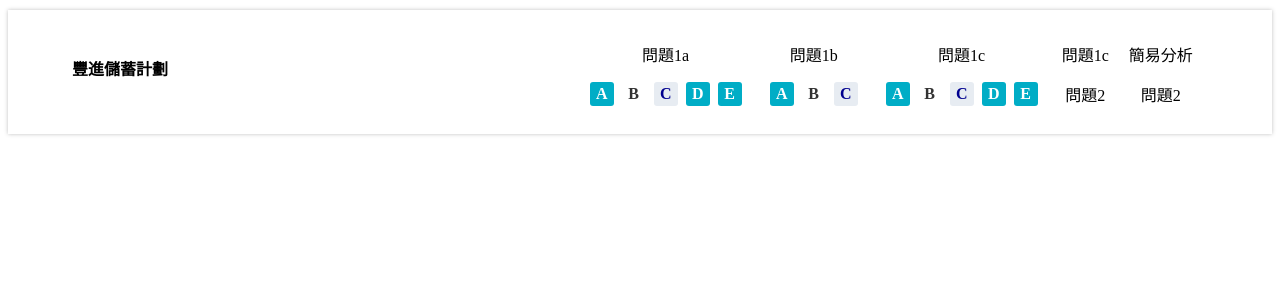
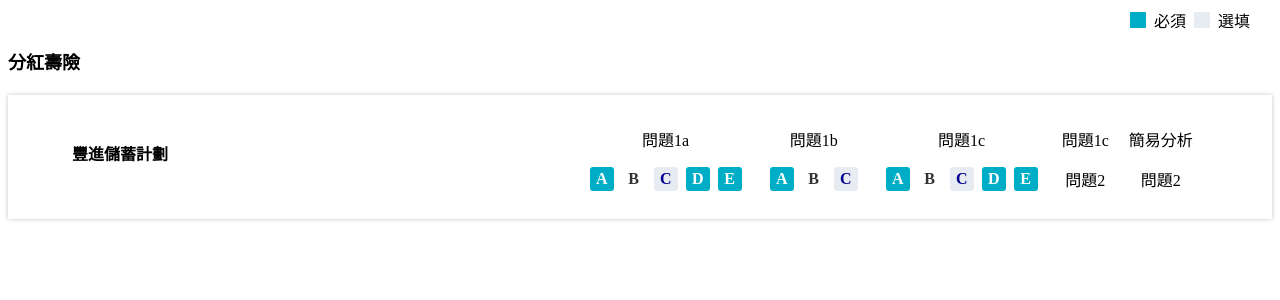
Before and after one commit to cyrilokidi/MindForce-Task, a React (Create React App) app: page / in a window 1280 px wide. Shown: the top 300 px of the page. Built offline with nearby package versions, Linux system fonts and the light colour scheme.

Commit message:
Create product mapping legend

```diff
--- a/src/App.js
+++ b/src/App.js
@@ -2,7 +2,23 @@ import "./styles.css";
 
 export default function App() {
   return (
-    <div className="container">
+    <div className="product-mapping-result-container">
+      <div className="product-mapping-result-legend">
+        <div className="legend-item">
+          <div className="legend-status active-legend-status" />
+          <p>必須</p>
+        </div>
+        <div className="legend-item">
+          <div className="legend-status inactive-legend-status" />
+          <p>選填</p>
+        </div>
+      </div>
+
+      <div className="product-mapping-result-title">
+        <p>分紅壽險</p>
+      </div>
+
+      <div className="product-result-container">
         <div className="product-name-container">
           <p>豐進儲蓄計劃</p>
         </div>
@@ -50,5 +66,6 @@ export default function App() {
           </div>
         </div>
       </div>
+    </div>
   );
 }
--- a/src/styles.css
+++ b/src/styles.css
@@ -1,4 +1,46 @@
-.container {
+.product-mapping-result-container {
+}
+
+.product-mapping-result-legend {
+  display: flex;
+  justify-content: right;
+  margin: auto 18px;
+}
+
+.legend-item {
+  display: flex;
+}
+
+.legend-item p {
+  margin: auto 4px;
+}
+
+.legend-status {
+  width: 16px;
+  height: 16px;
+  margin: auto 4px;
+  border-radius: 1px;
+}
+
+.active-legend-status {
+  background-color: #00adc6;
+}
+
+.inactive-legend-status {
+  background-color: #e7ecf2;
+}
+
+.product-mapping-result-title p {
+  font-size: 18px;
+  font-weight: 600;
+  font-stretch: normal;
+  font-style: normal;
+  line-height: 1.5;
+  letter-spacing: normal;
+  color: var(--2-grayscale-1-dark-gray);
+}
+
+.product-result-container {
   display: grid;
   grid-template-columns: auto auto;
   height: 92px;
```
Lines whose indentation alone changed are shown as unchanged.
